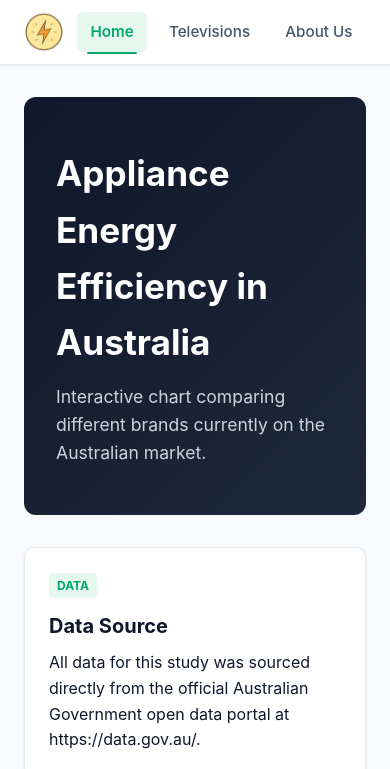
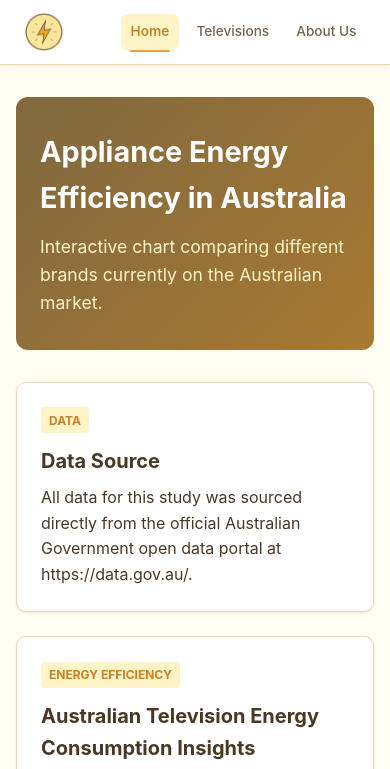
Before and after one commit to Yncgaaa/Appliance-Energy-Consumption, a plain HTML site: page index.html in a window 390 px wide. Shown: the top 769 px of the page. Drawn offline with Linux system fonts and the light colour scheme.

Commit message:
Update styles.css

```diff
--- a/css/styles.css
+++ b/css/styles.css
@@ -1,16 +1,27 @@
 :root {
-  --primary-color: #00a86b;
-  --primary-hover: #008756;
-  --primary-light: #e6f7f0;
-  --text-dark: #0f172a;
-  --text-muted: #475569;
-  --bg-light: #f8fafc;
-  --card-bg: #ffffff;
-  --border-color: #e2e8f0;
-  --shadow-sm: 0 1px 3px rgba(0, 0, 0, 0.08);
-  --shadow-md: 0 4px 6px -1px rgba(0, 0, 0, 0.1);
+  /* ==========================================================================
+     Logo-Inspired Colour Palette
+     ========================================================================== */
+  --primary-color: #E9A23B;
+  --primary-hover: #C98224;
+  --primary-light: #FFF4C7;
+
+  --text-dark: #4A3825;
+  --text-muted: #75644F;
+
+  --bg-light: #FFFCF2;
+  --card-bg: #FFFFFF;
+  --border-color: #E8D9B5;
+
+  --shadow-sm: 0 1px 3px rgba(128, 104, 63, 0.12);
+  --shadow-md: 0 4px 6px -1px rgba(128, 104, 63, 0.15);
+
   --transition: all 0.25s ease-in-out;
 }
+
+/* ==========================================================================
+   Global Reset
+   ========================================================================== */
 
 * {
   box-sizing: border-box;
@@ -31,6 +42,7 @@
 /* ==========================================================================
    Navigation Bar
    ========================================================================== */
+
 .navbar {
   background-color: var(--card-bg);
   border-bottom: 1px solid var(--border-color);
@@ -50,6 +62,7 @@
 }
 
 /* Power Logo Image */
+
 .brand-logo {
   display: flex;
   align-items: center;
@@ -64,6 +77,7 @@
   max-height: 40px;
   object-fit: contain;
   display: block;
+  transition: transform 0.25s ease-in-out;
 }
 
 .brand-logo:hover .brand-logo-img {
@@ -71,6 +85,7 @@
 }
 
 /* Nav Menu */
+
 .nav-menu {
   display: flex;
   gap: 1rem;
@@ -87,15 +102,17 @@
   transition: var(--transition);
 }
 
-/* Hover feedback */
+/* Hover Feedback */
+
 .nav-link:hover {
   color: var(--primary-hover);
   background-color: var(--primary-light);
 }
 
-/* Current page feedback */
+/* Current Page Feedback */
+
 .nav-link.active {
-  color: var(--primary-color);
+  color: var(--primary-hover);
   background-color: var(--primary-light);
   font-weight: 600;
 }
@@ -114,6 +131,7 @@
 /* ==========================================================================
    Page Layout & Switching
    ========================================================================== */
+
 .content-container {
   flex: 1;
   max-width: 1100px;
@@ -136,6 +154,7 @@
     opacity: 0;
     transform: translateY(6px);
   }
+
   to {
     opacity: 1;
     transform: translateY(0);
@@ -145,9 +164,10 @@
 /* ==========================================================================
    Hero Banner & Section Headers
    ========================================================================== */
+
 .hero-banner {
-  background: linear-gradient(135deg, #0f172a 0%, #1e293b 100%);
-  color: #ffffff;
+  background: linear-gradient(135deg, #80683F 0%, #A87932 100%);
+  color: #FFFFFF;
   padding: 3rem 2rem;
   border-radius: 12px;
   margin-bottom: 2rem;
@@ -156,12 +176,12 @@
 .hero-banner h1 {
   font-size: 2.2rem;
   margin-bottom: 0.75rem;
-  color: #ffffff;
+  color: #FFFFFF;
 }
 
 .lead-text {
   font-size: 1.1rem;
-  color: #cbd5e1;
+  color: #FFF4C7;
   max-width: 750px;
 }
 
@@ -181,6 +201,7 @@
 /* ==========================================================================
    Grids & Informational Cards
    ========================================================================== */
+
 .grid-cards,
 .about-grid {
   display: grid;
@@ -201,7 +222,7 @@
 .card-badge {
   display: inline-block;
   background-color: var(--primary-light);
-  color: var(--primary-color);
+  color: var(--primary-hover);
   font-size: 0.75rem;
   font-weight: 700;
   text-transform: uppercase;
@@ -235,13 +256,14 @@
 /* ==========================================================================
    Televisions Research Page (Questions & Images)
    ========================================================================== */
+
 .tv-research-card {
   background: var(--card-bg);
   border: 1px solid var(--border-color);
   border-left: 5px solid var(--primary-color);
   border-radius: 12px;
   padding: 2rem;
-  box-shadow: 0 4px 12px rgba(0, 0, 0, 0.05);
+  box-shadow: 0 4px 12px rgba(128, 104, 63, 0.10);
   margin-bottom: 2.5rem;
 }
 
@@ -262,13 +284,14 @@
 }
 
 /* Image Frames */
+
 .tv-image-wrapper {
-  background-color: #f8fafc;
-  border: 1.5px solid #cbd5e1;
+  background-color: #FFFDF5;
+  border: 1.5px solid #E8D9B5;
   border-radius: 10px;
   overflow: hidden;
   max-width: 750px;
-  box-shadow: 0 2px 6px rgba(0, 0, 0, 0.06);
+  box-shadow: 0 2px 6px rgba(128, 104, 63, 0.08);
 }
 
 .tv-research-img {
@@ -277,10 +300,11 @@
   max-height: 480px;
   object-fit: contain;
   display: block;
-  background-color: #ffffff;
+  background-color: #FFFFFF;
 }
 
 /* Remaining Questions List */
+
 .remaining-questions-list {
   padding-left: 1.5rem;
   color: var(--text-dark);
@@ -296,6 +320,7 @@
 /* ==========================================================================
    Chart Mount Placeholder (D3.js)
    ========================================================================== */
+
 .chart-placeholder {
   margin-bottom: 2rem;
 }
@@ -316,6 +341,7 @@
 /* ==========================================================================
    Footer
    ========================================================================== */
+
 .site-footer {
   background-color: var(--card-bg);
   border-top: 1px solid var(--border-color);
@@ -335,12 +361,13 @@
 .ai-acknowledgement {
   margin-top: 0.5rem;
   font-size: 0.8rem;
-  color: #64748b;
+  color: #8A7658;
 }
 
 /* ==========================================================================
-   Responsive
+   Responsive Design
    ========================================================================== */
+
 @media (max-width: 600px) {
   .nav-container {
     flex-direction: row;
@@ -350,4 +377,21 @@
   .nav-menu {
     gap: 0.5rem;
   }
+
+  .nav-link {
+    font-size: 0.85rem;
+    padding: 0.45rem 0.6rem;
+  }
+
+  .hero-banner {
+    padding: 2rem 1.5rem;
+  }
+
+  .hero-banner h1 {
+    font-size: 1.8rem;
+  }
+
+  .content-container {
+    padding: 0 1rem;
+  }
 }
```
